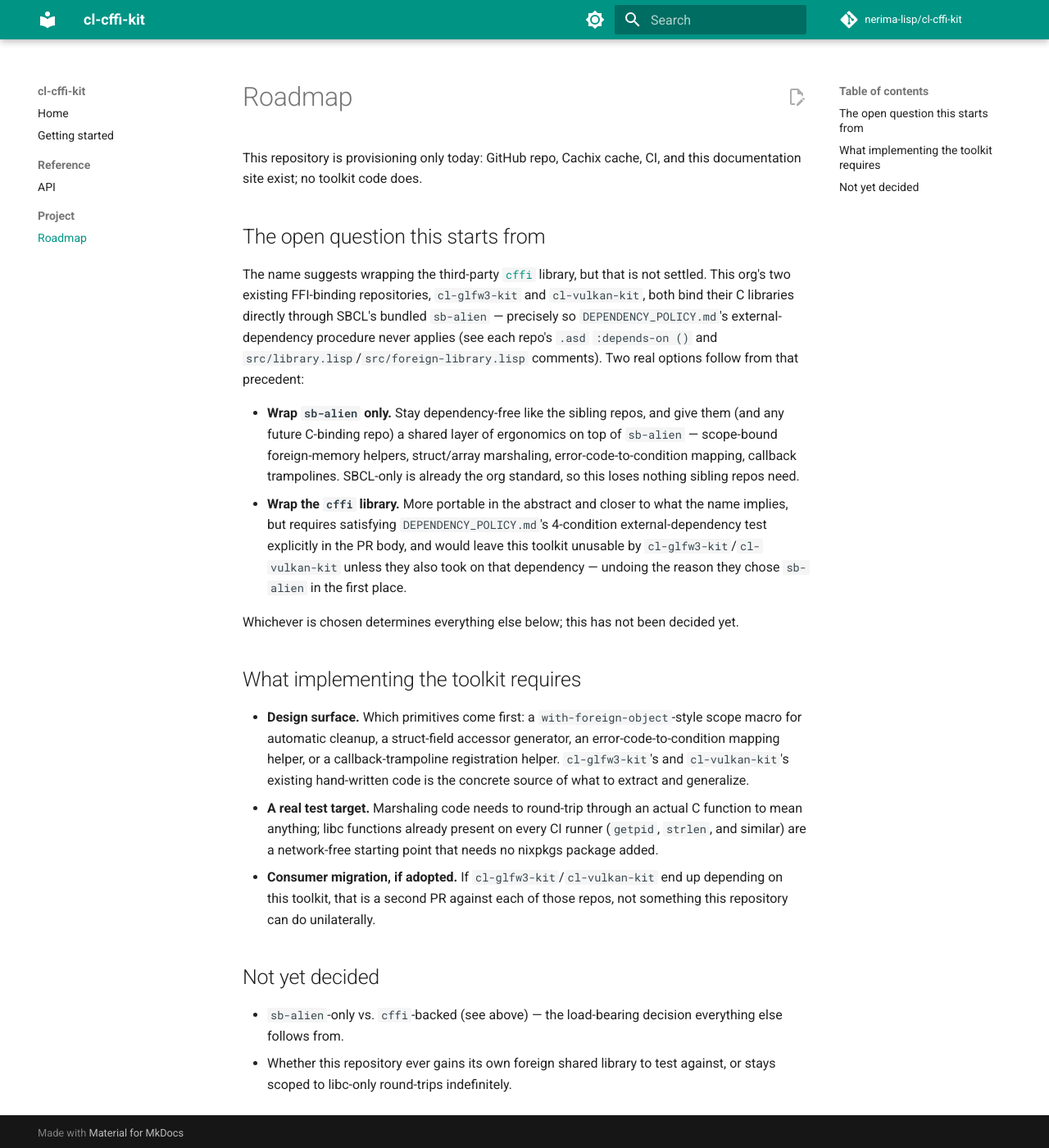
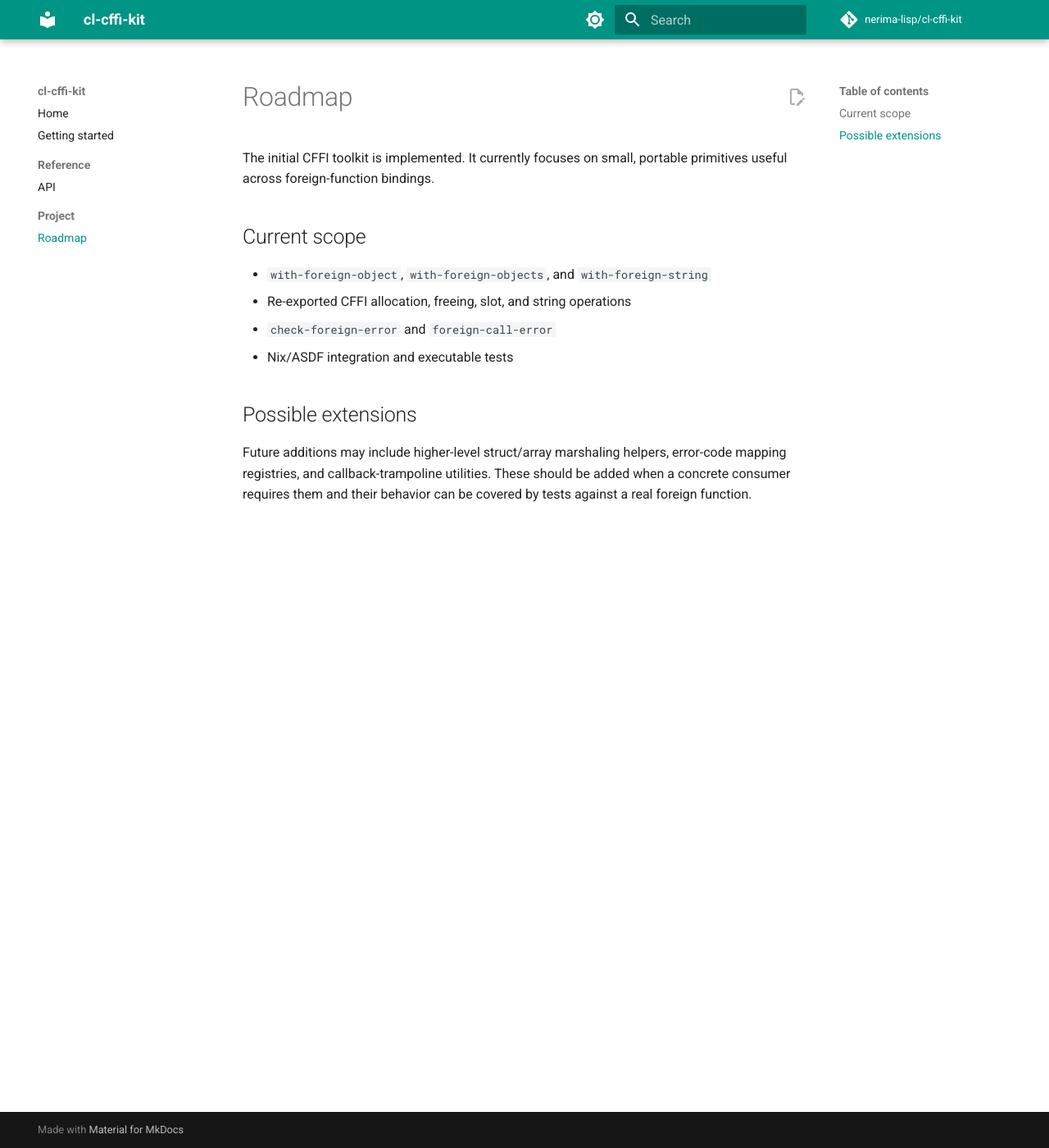
Before and after one commit to nerima-lisp/cl-cffi-kit, an MkDocs documentation site: the page built from docs/src/project/roadmap.md, in a window 1280 px wide and 1400 px high. Shown: the whole window at 82% size. Built offline with MkDocs 1.6.1 and Material for MkDocs 9.7.7, drawn with Linux system fonts in a browser that asks for light colours; comment, search, counter and statistics services are not loaded.

Commit message:
Implement initial CFFI toolkit

```diff
--- a/docs/src/project/roadmap.md
+++ b/docs/src/project/roadmap.md
@@ -1,53 +1,18 @@
 # Roadmap
 
-This repository is provisioning only today: GitHub repo, Cachix cache, CI,
-and this documentation site exist; no toolkit code does.
+The initial CFFI toolkit is implemented. It currently focuses on small,
+portable primitives useful across foreign-function bindings.
 
-## The open question this starts from
+## Current scope
 
-The name suggests wrapping the third-party [`cffi`](https://common-lisp.net/project/cffi/)
-library, but that is not settled. This org's two existing FFI-binding
-repositories, `cl-glfw3-kit` and `cl-vulkan-kit`, both bind their C
-libraries directly through SBCL's bundled `sb-alien` — precisely so
-`DEPENDENCY_POLICY.md`'s external-dependency procedure never applies (see
-each repo's `.asd` `:depends-on ()` and `src/library.lisp`/`src/foreign-library.lisp`
-comments). Two real options follow from that precedent:
+- `with-foreign-object`, `with-foreign-objects`, and `with-foreign-string`
+- Re-exported CFFI allocation, freeing, slot, and string operations
+- `check-foreign-error` and `foreign-call-error`
+- Nix/ASDF integration and executable tests
 
-- **Wrap `sb-alien` only.** Stay dependency-free like the sibling repos,
-  and give them (and any future C-binding repo) a shared layer of
-  ergonomics on top of `sb-alien` — scope-bound foreign-memory helpers,
-  struct/array marshaling, error-code-to-condition mapping, callback
-  trampolines. SBCL-only is already the org standard, so this loses
-  nothing sibling repos need.
-- **Wrap the `cffi` library.** More portable in the abstract and closer to
-  what the name implies, but requires satisfying
-  `DEPENDENCY_POLICY.md`'s 4-condition external-dependency test explicitly
-  in the PR body, and would leave this toolkit unusable by
-  `cl-glfw3-kit`/`cl-vulkan-kit` unless they also took on that dependency
-  — undoing the reason they chose `sb-alien` in the first place.
+## Possible extensions
 
-Whichever is chosen determines everything else below; this has not been
-decided yet.
-
-## What implementing the toolkit requires
-
-- **Design surface.** Which primitives come first: a `with-foreign-object`-style
-  scope macro for automatic cleanup, a struct-field accessor generator, an
-  error-code-to-condition mapping helper, or a callback-trampoline
-  registration helper. `cl-glfw3-kit`'s and `cl-vulkan-kit`'s existing
-  hand-written code is the concrete source of what to extract and
-  generalize.
-- **A real test target.** Marshaling code needs to round-trip through an
-  actual C function to mean anything; libc functions already present on
-  every CI runner (`getpid`, `strlen`, and similar) are a network-free
-  starting point that needs no nixpkgs package added.
-- **Consumer migration, if adopted.** If `cl-glfw3-kit`/`cl-vulkan-kit`
-  end up depending on this toolkit, that is a second PR against each of
-  those repos, not something this repository can do unilaterally.
-
-## Not yet decided
-
-- `sb-alien`-only vs. `cffi`-backed (see above) — the load-bearing decision
-  everything else follows from.
-- Whether this repository ever gains its own foreign shared library to
-  test against, or stays scoped to libc-only round-trips indefinitely.
+Future additions may include higher-level struct/array marshaling helpers,
+error-code mapping registries, and callback-trampoline utilities. These should
+be added when a concrete consumer requires them and their behavior can be
+covered by tests against a real foreign function.
```
Also changed, not shown: docs/src/getting-started.md (+3 -2 lines), docs/src/index.md (+4 -4 lines), docs/src/reference/api.md (+17 -2 lines), README.md, 7 other files.
